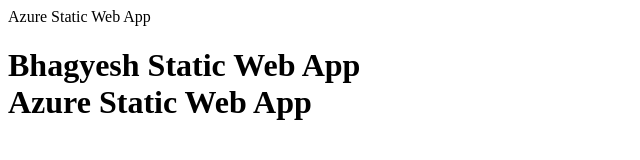
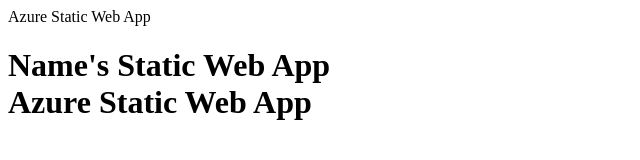
Before and after one commit to BhagyeshTrivedi/bt-swa-1, a plain HTML site: page src/index.html in a window 1280 px wide. Shown: the whole page, without its empty margins (0-640 px from the left). Drawn offline with Linux system fonts and the light colour scheme.

Commit message:
Update index.html

```diff
--- a/src/index.html
+++ b/src/index.html
@@ -1,6 +1,6 @@
 <html>
 <head>Azure Static Web App</head>
 <body>
-<h1>Bhagyesh Static Web App<br>Azure Static Web App</h1>
+<h1>Name's Static Web App<br>Azure Static Web App</h1>
 </body>
 </html>
```
